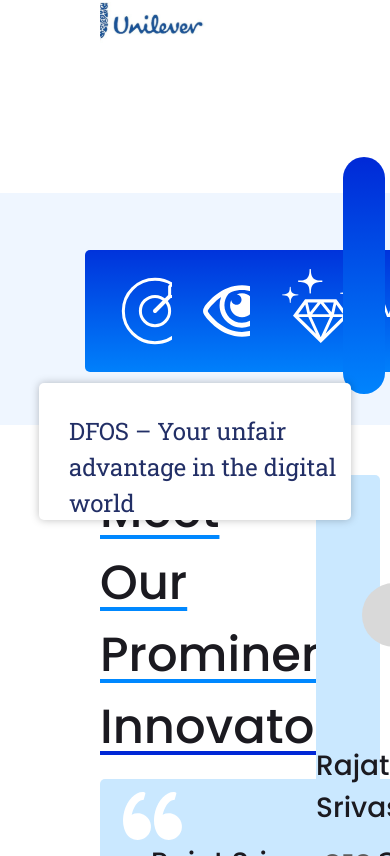
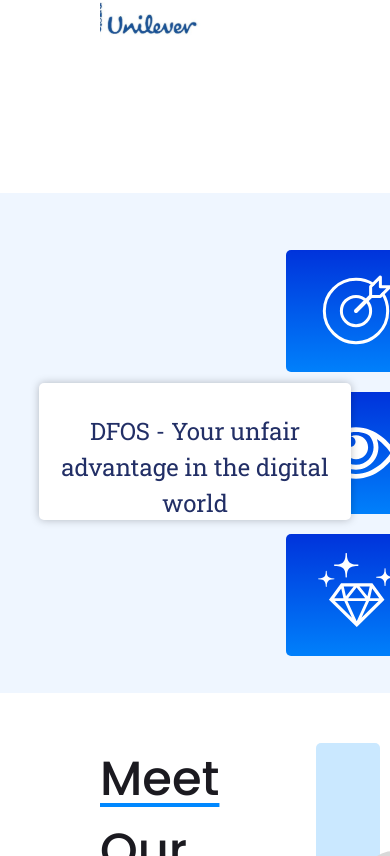
Before and after one commit to ankitkadyan06/DesignX, a React (Create React App) app: page /Aboutus in a window 390 px wide. Shown: the part 2707-3563 px from the top of the page. Built offline with nearby package versions, Linux system fonts and the light colour scheme.

Commit message:
Timeline.js

```diff
--- a/src/Components/AboutUs/Timeline.js
+++ b/src/Components/AboutUs/Timeline.js
@@ -1,20 +1,23 @@
-import React from 'react'
+import React from "react";
 
 const Timeline = () => {
   return (
-    <div className='mt-[120px]'>
-    <div className='bg-[#CAE8FF] w-full h-[687px] pt-[30px] pl-[100px]'>
-      <p className='text-[#1B1A20] text-[42px] font-robotoSlab'>DesignX Timeline</p>
-    </div>
-    <div className='requestDemo w-[80%] h-[137px] mx-[10%] absolute top-[3090px]'>
-        <div className='mt-[30px] lg:mt-[46px] ml-[30px] lg:ml-[75px]'>
-          <p className='text-[24px] sm:text-[30px] xl:text-[42px] text-[#222F66] font-robotoSlab'>DFOS – Your unfair advantage in the digital world</p>
-
+    <div className="mt-[120px]">
+      <div className="bg-[#CAE8FF] w-full h-[687px] pt-[30px] pl-[100px]">
+        <p className="text-[#1B1A20] text-[42px] font-robotoSlab">
+          DesignX Timeline
+        </p>
+        {/* carousel */}
+      </div>
+      <div className="requestDemo w-[80%] h-[137px] mx-[10%] absolute top-[3090px]">
+        <div className="mt-[30px]">
+          <p className="text-[24px] sm:text-[30px] xl:text-[42px] text-center text-[#222F66] font-robotoSlab">
+            DFOS - Your unfair advantage in the digital world
+          </p>
         </div>
-
       </div>
     </div>
-  )
-}
+  );
+};
 
-export default Timeline
+export default Timeline;
--- a/src/Components/AboutUs/Vision.js
+++ b/src/Components/AboutUs/Vision.js
@@ -6,23 +6,23 @@ import poster from '../assets/images/poster.svg'
 
 const Vision = () => {
   return (
-    <div className='mt-[147px] bg-[#EFF6FF] w-full h-[232px] px-[85px] py-[57px] mb-[50px]'>
+    <div className='mt-[147px] bg-[#EFF6FF] w-full h-[500px] lg:h-[232px] px-[85px] py-[57px] mb-[50px]'>
       <div className='flex'>
-        <div className='grid grid-cols-3 gap-4'>
-            <div className='hoverBtn flex pl-[31px] py-[22px]'>
+        <div className='block lg:grid lg:grid-cols-3 gap-4'>
+            <div className='hoverBtn flex ml-[70%] lg:ml-0 pl-[31px] py-[22px]'>
               <img src={mission} alt="" className='w-[78px] h-[78px]' />
               <p className='text-white text-[30px] font-poppins ml-[20px] mt-[15px]'>Mission</p>
             </div>
-            <div className='hoverBtn flex ml-[20px] pl-[31px] py-[22px]'>
+            <div className='hoverBtn flex ml-[70%] lg:ml-[20px] mt-[20px] lg:mt-0 pl-[31px] py-[22px]'>
               <img src={vision} alt="" className='w-[78px] h-[78px]' />
               <p className='text-white text-[30px] font-poppins ml-[20px] mt-[15px]'>Vision</p>
             </div>
-            <div className='hoverBtn flex ml-[30px] pl-[31px] py-[15px]'>
+            <div className='hoverBtn flex ml-[70%] lg:ml-[30px] mt-[20px] lg:mt-0 pl-[31px] py-[15px]'>
               <img src={values} alt="" className='w-[78px] h-[78px]' />
               <p className='text-white text-[30px] font-poppins ml-[20px] mt-[20px]'>Values</p>
             </div>
         </div>
-        <div className='circleDot'>
+        <div className='circleDot hidden lg:block'>
             <img src={poster} alt="" className='relative left-[56px] bottom-[90px] w-[213px] h-[357px]' />
         </div>
       </div>
```
